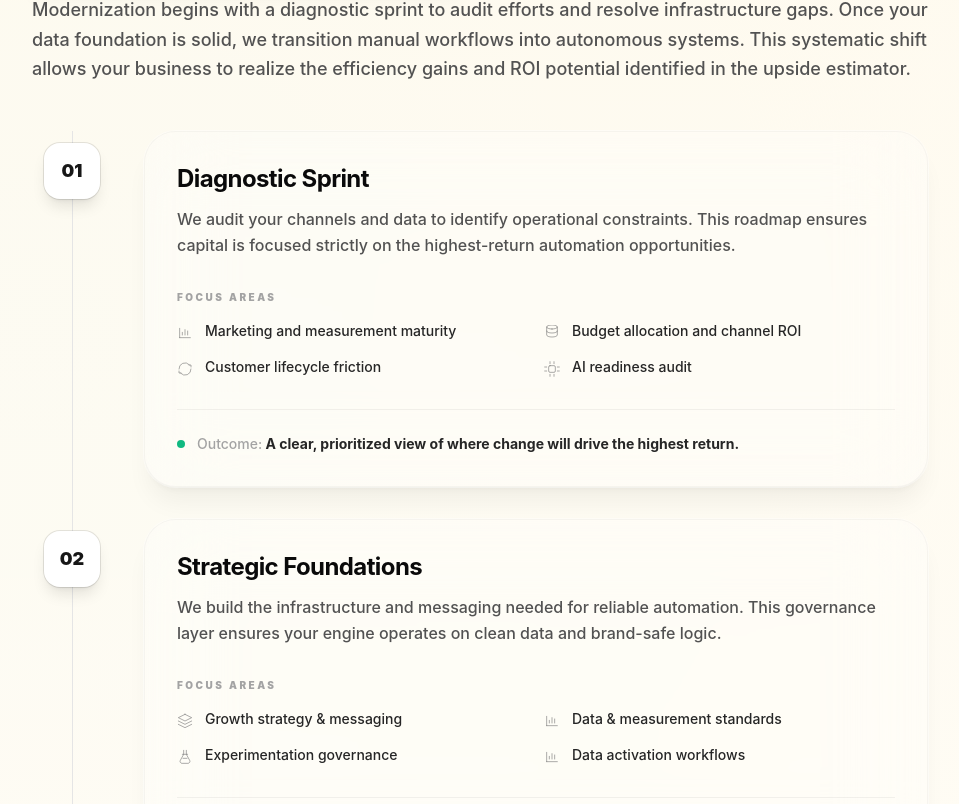
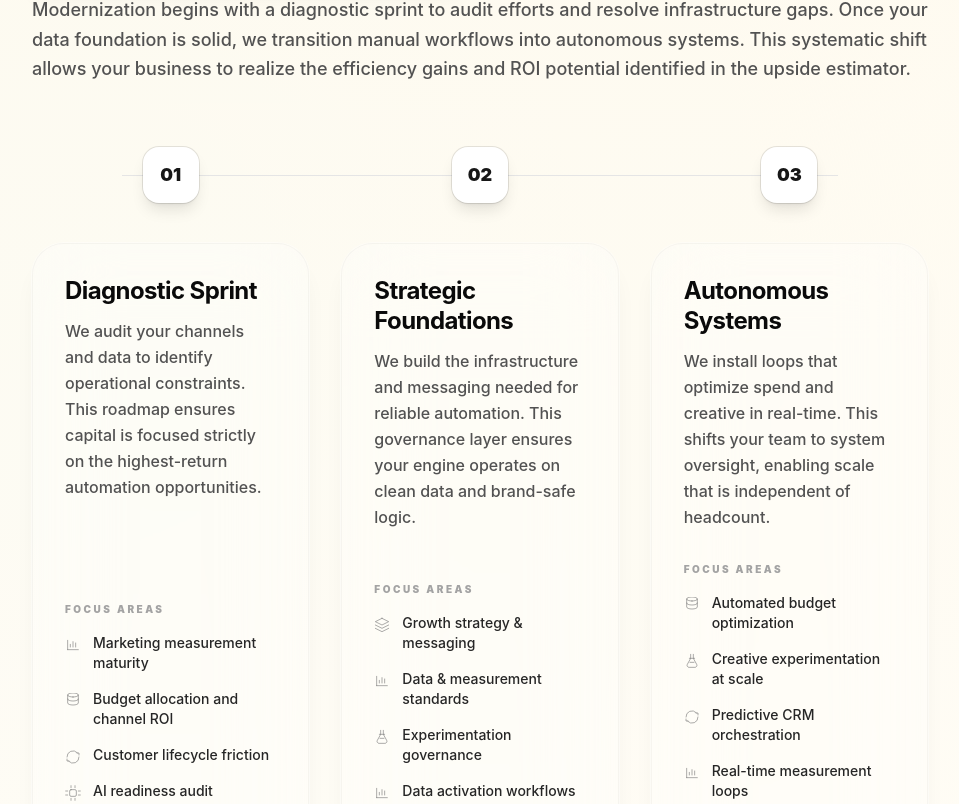
Before and after one commit to nabiliogram/sprint, a React (Vite) app: page / in a window 1280 px wide. Shown: the part 3256-4060 px from the top of the page, without its empty margins (160-1119 px from the left). Built offline with nearby package versions, Linux system fonts and the light colour scheme.

Commit message:
Update App.jsx

```diff
--- a/src/App.jsx
+++ b/src/App.jsx
@@ -159,7 +159,7 @@ const ROADMAP = [
     step: 1,
     title: "Diagnostic Sprint",
     sub: "We audit your channels and data to identify operational constraints. This roadmap ensures capital is focused strictly on the highest-return automation opportunities.",
-    areas: ["Marketing and measurement maturity", "Budget allocation and channel ROI", "Customer lifecycle friction", "AI readiness audit"],
+    areas: ["Marketing measurement maturity", "Budget allocation and channel ROI", "Customer lifecycle friction", "AI readiness audit"],
     outcome: "A clear, prioritized view of where change will drive the highest return."
   },
   {
@@ -301,24 +301,24 @@ function ValueCalculator() {
 }
 
 const RoadmapStepCard = ({ step, title, sub, areas, outcome }) => (
-  <article className="relative rounded-[32px] bg-white/30 backdrop-blur-2xl p-8 shadow-xl shadow-black/5 ring-1 ring-white/40 border border-black/[0.03] shadow-[inset_0px_1px_1px_rgba(255,255,255,0.8)] hover:shadow-2xl hover:bg-white/40 transition-all duration-500 group">
+  <article className="relative rounded-[32px] bg-white/30 backdrop-blur-2xl p-8 shadow-xl shadow-black/5 ring-1 ring-white/40 border border-black/[0.03] shadow-[inset_0px_1px_1px_rgba(255,255,255,0.8)] flex flex-col h-full w-full">
     <div className="lg:hidden text-xs font-black tracking-[0.2em] text-neutral-400 mb-2">STEP {step}</div>
     <h3 className="text-2xl font-bold tracking-tight text-neutral-950 leading-normal md:leading-tight">{title}</h3>
-    <p className="mt-3 text-neutral-600 leading-relaxed font-medium">{sub}</p>
+    <p className="mt-3 text-neutral-600 leading-relaxed font-medium flex-grow">{sub}</p>
     <div className="mt-8">
       <div className="text-[10px] font-black uppercase tracking-[0.25em] text-neutral-400 mb-4">Focus Areas</div>
-      <div className="grid grid-cols-1 sm:grid-cols-2 gap-4">
+      <div className="flex flex-col gap-4">
         {areas.map(a => (
-          <div key={a} className="flex items-start gap-3 text-sm text-neutral-800">
-            <div className="mt-1 text-neutral-500/60 group-hover:text-emerald-600 transition-colors">{roadmapAreaIcon(a)("h-4 w-4")}</div>
+          <div key={a} className="flex items-start gap-3 text-sm text-neutral-800 text-left">
+            <div className="mt-1 text-neutral-500/60 shrink-0">{roadmapAreaIcon(a)("h-4 w-4")}</div>
             <span className="font-medium">{a}</span>
           </div>
         ))}
       </div>
     </div>
     <div className="mt-8 pt-6 border-t border-black/[0.05] flex items-center gap-3">
-       <div className="h-2 w-2 rounded-full bg-emerald-500 group-hover:scale-125 transition-transform" />
-       <p className="text-sm font-bold text-neutral-800"><span className="text-neutral-400 font-medium">Outcome:</span> {outcome}</p>
+       <div className="h-2 w-2 rounded-full bg-emerald-500 shrink-0" />
+       <p className="text-sm font-bold text-neutral-800 text-left"><span className="text-neutral-400 font-medium">Outcome:</span> {outcome}</p>
     </div>
   </article>
 );
@@ -468,16 +468,25 @@ export default function App() {
                Modernization begins with a diagnostic sprint to audit efforts and resolve infrastructure gaps. Once your data foundation is solid, we transition manual workflows into autonomous systems. This systematic shift allows your business to realize the efficiency gains and ROI potential identified in the upside estimator.
              </p>
            </div>
-           <div className="space-y-8 relative">
-             <div className="hidden lg:block absolute left-10 top-0 bottom-0 w-px bg-neutral-200" />
-             {ROADMAP.map(r => (
-               <div key={r.step} className="grid grid-cols-1 lg:grid-cols-[80px_1fr] gap-8 items-start">
-                 <div className="hidden lg:flex h-20 items-center justify-center relative z-10">
-                    <div className="h-14 w-14 rounded-2xl bg-white shadow-lg ring-1 ring-black/10 flex items-center justify-center font-black text-lg">0{r.step}</div>
+
+           {/* Process Roadmap with Horizontal Desktop Layout */}
+           <div className="relative mt-16">
+             {/* Timeline track: Horizontal on Desktop, Vertical on Mobile */}
+             <div className="hidden lg:block absolute top-7 left-[10%] right-[10%] h-px bg-neutral-200 z-0" />
+             <div className="lg:hidden absolute left-5 top-0 bottom-0 w-px bg-neutral-200 z-0" />
+
+             <div className="grid grid-cols-1 lg:grid-cols-3 gap-12 lg:gap-8 relative z-10">
+               {ROADMAP.map(r => (
+                 <div key={r.step} className="flex flex-col items-start lg:items-center h-full">
+                   {/* Number Marker */}
+                   <div className="mb-6 lg:mb-10 flex lg:justify-center w-full">
+                      <div className="h-10 w-10 lg:h-14 lg:w-14 rounded-2xl bg-white shadow-lg ring-1 ring-black/10 flex items-center justify-center font-black text-sm lg:text-lg z-10 shrink-0">0{r.step}</div>
+                   </div>
+                   {/* Card */}
+                   <RoadmapStepCard {...r} />
                  </div>
-                 <RoadmapStepCard {...r} />
-               </div>
-             ))}
+               ))}
+             </div>
            </div>
         </Section>
 
@@ -500,7 +509,7 @@ export default function App() {
                  name: "Daniel Besquin",
                  role: "Co-founder",
                  img: "https://haschemie.com/sprint/danielhead.jpg",
-                 bio: "Daniel is a pragmatic growth leader with experience across brand, data, and execution. He began his career at Procter & Gamble, where he developed a strong foundation in consumer insight and disciplined messaging. At Google, he deepened his expertise in acquisition and measurement. In startups, he built lean teams that moved quickly from idea to impact. And at BCG, he advised senior leaders on priorities and performance tracking. Today, Daniel leads focused engagements that align teams, define simple success metrics, and install tools to test and scale what works. Fluent in English and Spanish, he works across the U.S. and Latin America.",
+                 bio: "Daniel is a practical growth leader with experience across brand, data, and execution. He began his career at Procter & Gamble, where he developed a strong foundation in consumer insight and disciplined messaging. At Google, he deepened his expertise in acquisition and measurement. In startups, he built lean teams that moved quickly from idea to impact. And at BCG, he advised senior leaders on priorities and performance tracking. Today, Daniel leads focused engagements that align teams, define simple success metrics, and install tools to test and scale what works. Fluent in English and Spanish, he works across the U.S. and Latin America.",
                  li: "https://www.linkedin.com/in/danielbesquin/"
                }
              ].map(p => (
```
